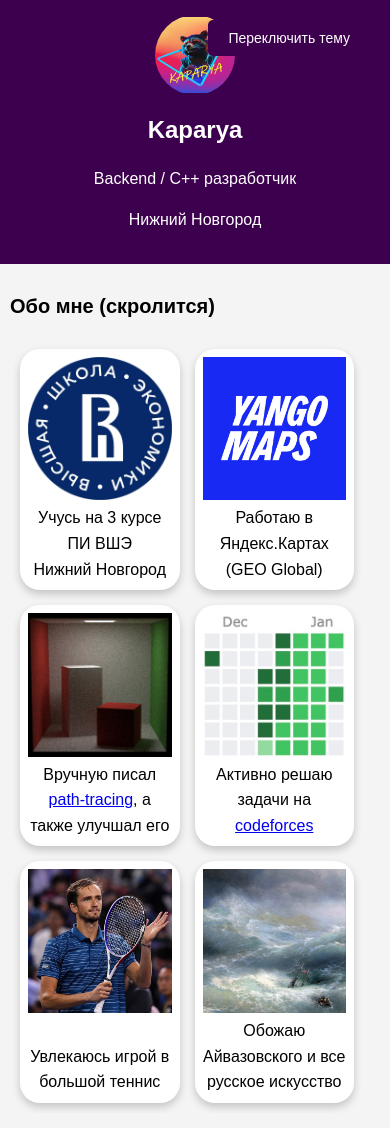
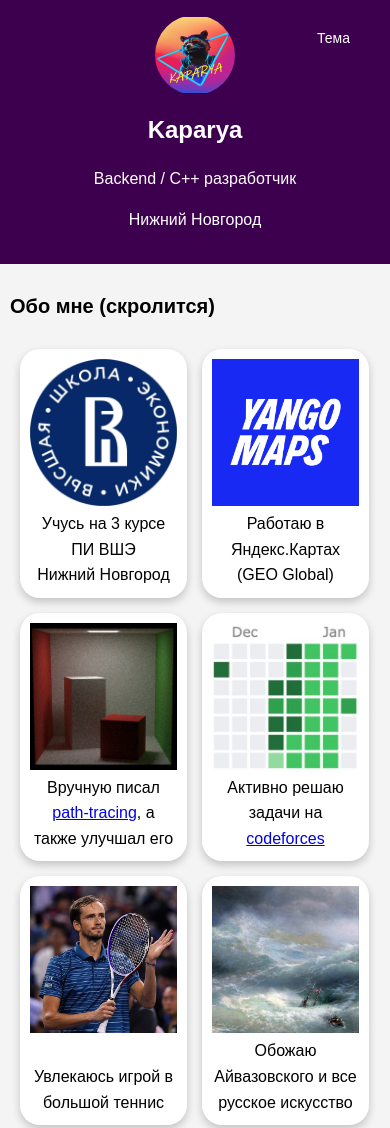
Before and after one commit to Kaparya/web_CV, a plain HTML site: page index.html in a window 390 px wide. Shown: the top 1128 px of the page. Drawn offline with Linux system fonts and the light colour scheme.

Commit message:
Update for mobile phones 1

```diff
--- a/index.html
+++ b/index.html
@@ -16,7 +16,7 @@
         <h1>Kaparya</h1>
         <p>Backend / C++ разработчик</p>
         <p>Нижний Новгород</p>
-        <button id="theme-toggle" class="theme-toggle">Переключить тему</button>
+        <button id="theme-toggle" class="theme-toggle">Тема</button>
     </header>
     <section>
         <h2>Обо мне (скролится)</h2>
--- a/style.css
+++ b/style.css
@@ -171,8 +171,8 @@ details summary:hover {
     }
 
     .card {
-        width: 41%;
-        padding: 8px;
+        width: 42%;
+        padding: auto;
     }
 
     .scroll-container {
```
